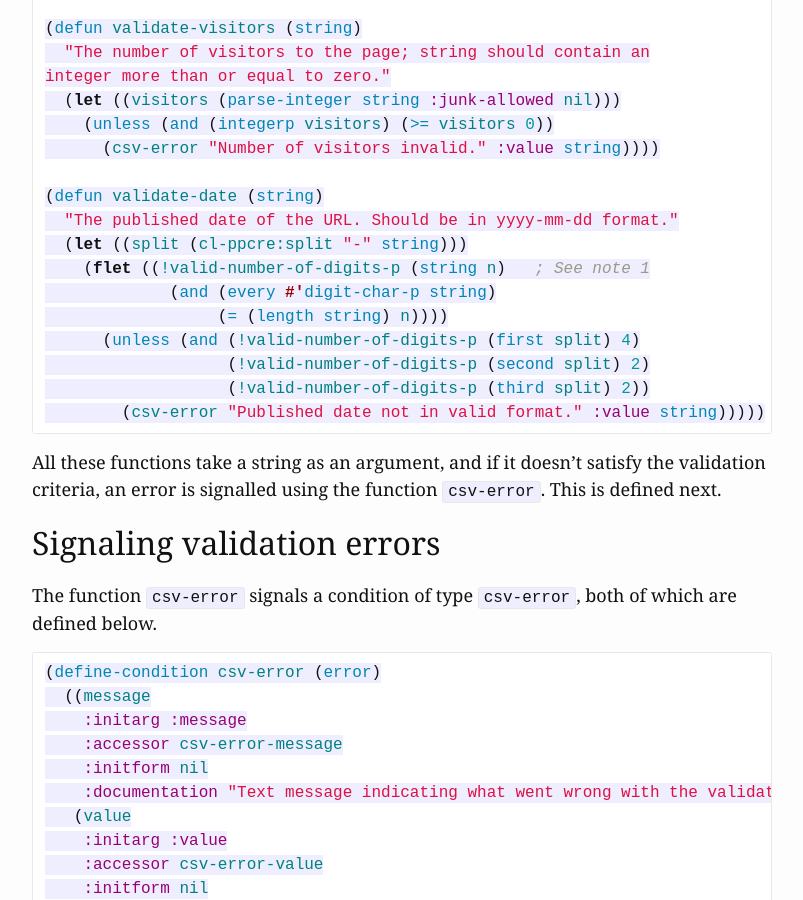
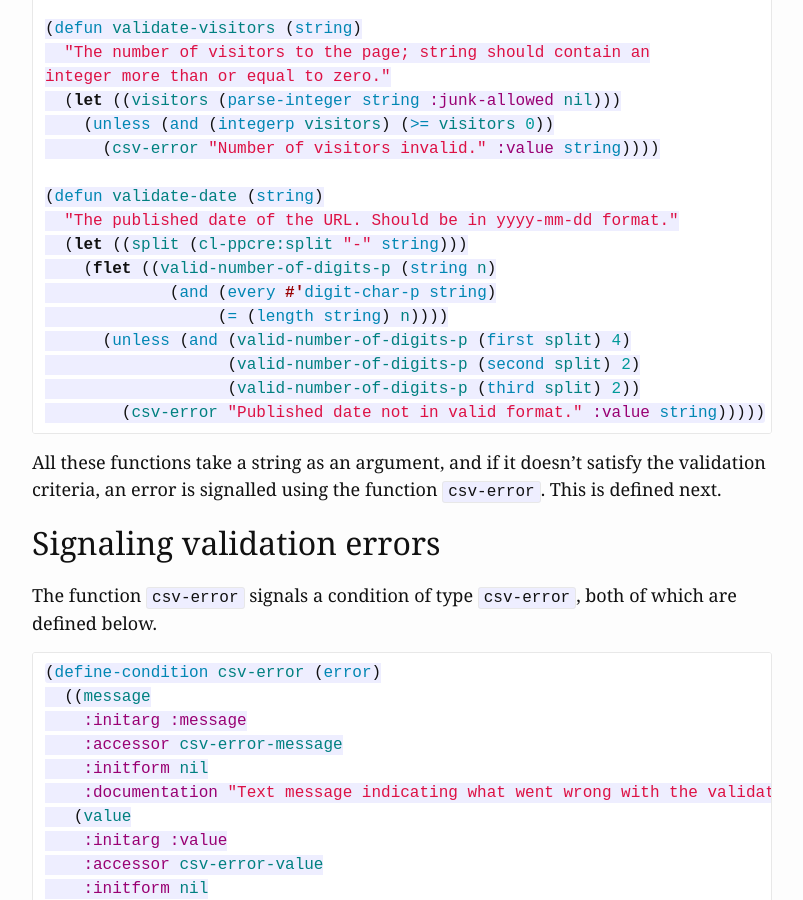
Before and after one commit to lisperin/lisperin.github.io, a Jekyll site: the page built from _posts/2008-05-06-restarts.markdown, in a window 1280 px wide and 900 px high, scrolled down 1513 px. Shown: the whole window, without its empty margins (238-1041 px from the left). Built offline with Jekyll 4.4.1, drawn with Linux system fonts in a browser that asks for light colours; Markdown is read by kramdown in place of the engine named in the settings; some of the changed text lies outside the part shown.

Commit message:
Get rid of funny old convention for flet/labels

````diff
--- a/_posts/2008-05-06-restarts.markdown
+++ b/_posts/2008-05-06-restarts.markdown
@@ -60,12 +60,12 @@ integer more than or equal to zero."
 (defun validate-date (string)
   "The published date of the URL. Should be in yyyy-mm-dd format."
   (let ((split (cl-ppcre:split "-" string)))
-    (flet ((!valid-number-of-digits-p (string n)   ; See note 1
+    (flet ((valid-number-of-digits-p (string n)
              (and (every #'digit-char-p string)
                   (= (length string) n))))
-      (unless (and (!valid-number-of-digits-p (first split) 4)
-                   (!valid-number-of-digits-p (second split) 2)
-                   (!valid-number-of-digits-p (third split) 2))
+      (unless (and (valid-number-of-digits-p (first split) 4)
+                   (valid-number-of-digits-p (second split) 2)
+                   (valid-number-of-digits-p (third split) 2))
         (csv-error "Published date not in valid format." :value string)))))
 ```
 
@@ -153,13 +153,13 @@ This version of the validator doesn't contain any restarts though.
 ;; Takes a header name and a string value as arguments; checks the
 ;; validity of the value by calling the appropriate validator function
 (defun validate-field (header value)
-  (flet ((!header-matches (string)
+  (flet ((header-matches (string)
            (string-equal header string)))
     (cond
-      ((!header-matches "url") (validate-url value))
-      ((!header-matches "rating") (validate-rating value))
-      ((!header-matches "visitors") (validate-visitors value))
-      ((!header-matches "date") (validate-date value))
+      ((header-matches "url") (validate-url value))
+      ((header-matches "rating") (validate-rating value))
+      ((header-matches "visitors") (validate-visitors value))
+      ((header-matches "date") (validate-date value))
       (t (csv-error "Invalid header." :value header)))))
 ```
 
@@ -274,7 +274,3 @@ If we want a non-programmer to use the validator, we can provide a way to upload
 What I really like about the condition system is how it allows one to defer decisions to higher-level functions. The low-level functions provide different ways to move forward in case of exceptions (this is what `validate-csv` does), while the higher-level functions actually get to decide what path to take (like `list-csv-errors`).
 
 If we wanted `list-csv-errors` to list only one error per each row, that change would have been trivial, thanks to the restarts we have provided. This separation of logic, IMHO, makes it a very elegant tool in dealing with problems like these.
-
-## Notes
-
-1. A particular convention I follow is to prefix the names of local functions (defined using FLET and LABELS) with an exclaimation mark (!). This makes it very easy to identify a particular name as a local function or a macro name.
````
